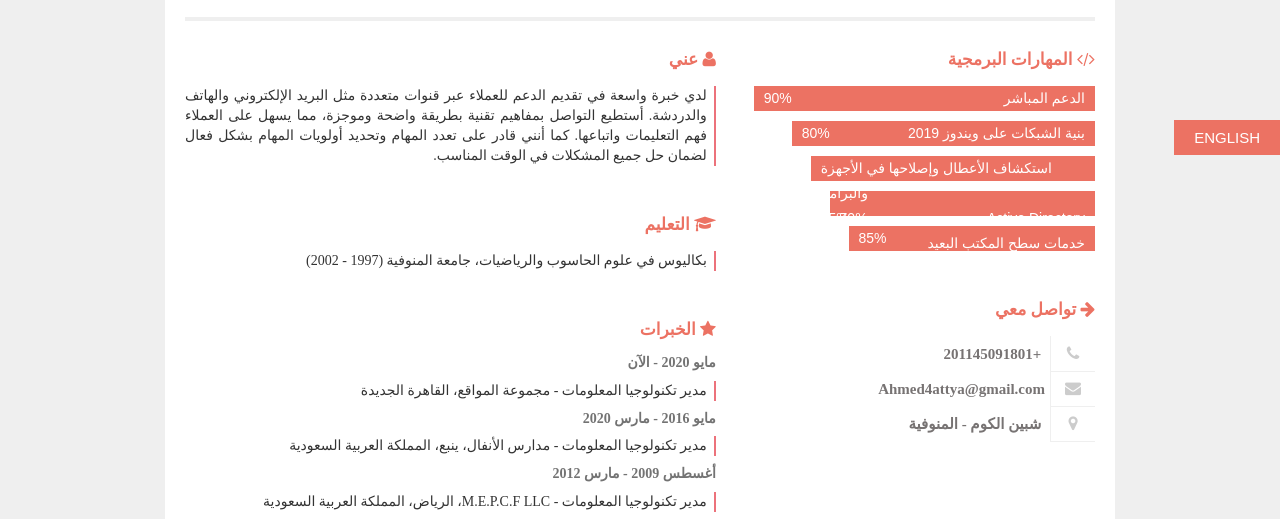
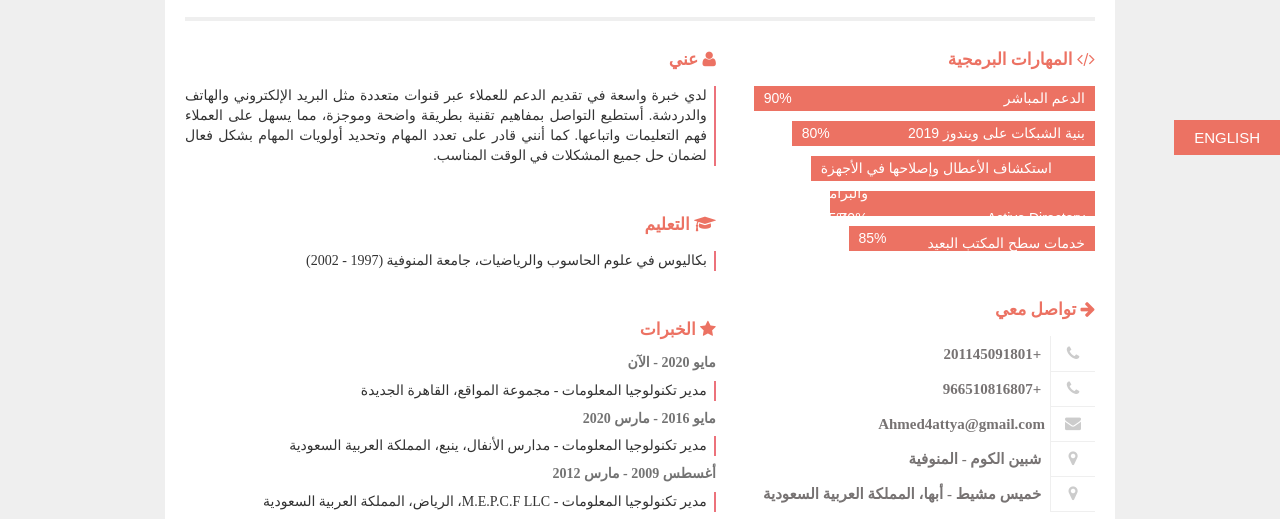
Before and after one commit to ahmed4attya/CV, a plain HTML site: page arabic.html in a window 1280 px wide. Shown: the part 280-799 px from the top of the page. Drawn offline with Linux system fonts and the light colour scheme; a web font is replaced by a local one.

Commit message:
arabic.html

```diff
--- a/arabic.html
+++ b/arabic.html
@@ -102,8 +102,10 @@
                         <section>
                             <h3><span class="fa fa-arrow-right"></span>     تواصل معي</h3>
                             <div class="contact"><span class="fa fa-phone"></span> +201145091801</div>
+                            <div class="contact"><span class="fa fa-phone"></span> +966510816807</div>
                             <div class="contact"><span class="fa fa-envelope"></span><a href="mailto:Ahmed4attya@gmail.com">Ahmed4attya@gmail.com</a></div>
                             <div class="contact"><span class="fa fa-map-marker"></span> شبين الكوم - المنوفية</div>
+                            <div class="contact"><span class="fa fa-map-marker"></span> خميس مشيط - أبها، المملكة العربية السعودية</div>
                         </section>
                     </div>
                 </div>
```
